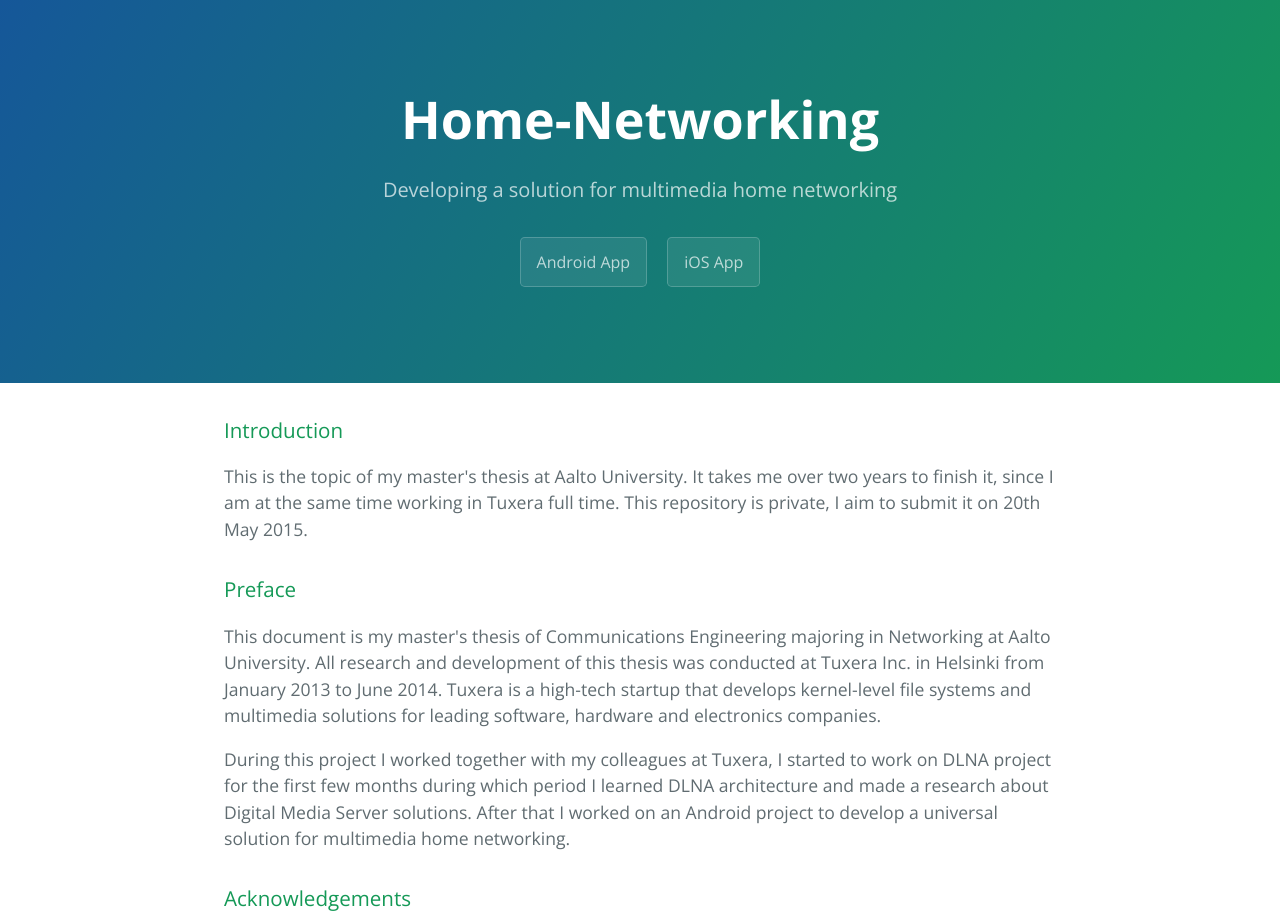
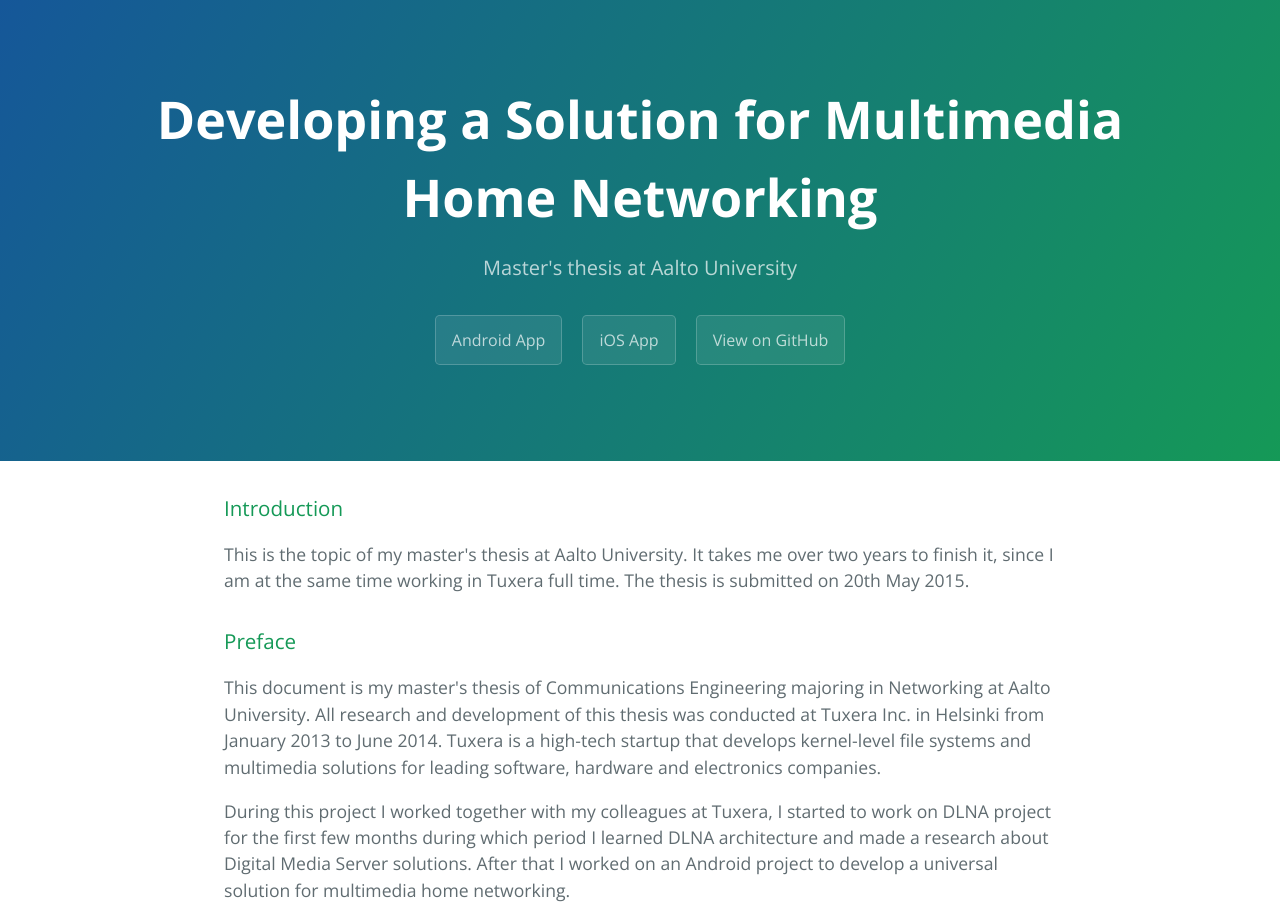
Before and after one commit to pengdev/home-networking, a plain HTML site: page index.html in a window 1280 px wide. Shown: the top 917 px of the page. Drawn offline with nearby package versions, Linux system fonts and the light colour scheme.

Commit message:
update description, add link to github since the repository is public now

```diff
--- a/index.html
+++ b/index.html
@@ -11,10 +11,11 @@
   </head>
   <body>
     <section class="page-header">
-      <h1 class="project-name">Home-Networking</h1>
-      <h2 class="project-tagline">Developing a solution for multimedia home networking</h2>
+      <h1 class="project-name">Developing a Solution for Multimedia Home Networking</h1>
+      <h2 class="project-tagline">Master's thesis at Aalto University</h2>
       <a href="https://play.google.com/store/apps/details?id=com.tuxera.streambels" class="btn">Android App</a>
       <a href="https://itunes.apple.com/us/app/streambels/id914000376?ls=1&mt=8" class="btn">iOS App</a>
+      <a href="https://github.com/liupengking1/home-networking" class="btn">View on GitHub</a>
     </section>
 
     <section class="main-content">
@@ -22,7 +23,7 @@
 <a id="introduction" class="anchor" href="#introduction" aria-hidden="true"><span class="octicon octicon-link"></span></a>Introduction</h3>
 
 <p>This is the topic of my master's thesis at Aalto University. It takes me over two years to
-finish it, since I am at the same time working in Tuxera full time. This repository is private, I aim to submit it on 20th May 2015.</p>
+finish it, since I am at the same time working in Tuxera full time. The thesis is submitted on 20th May 2015.</p>
 
 <h3>
 <a id="preface" class="anchor" href="#preface" aria-hidden="true"><span class="octicon octicon-link"></span></a>Preface</h3>
```
